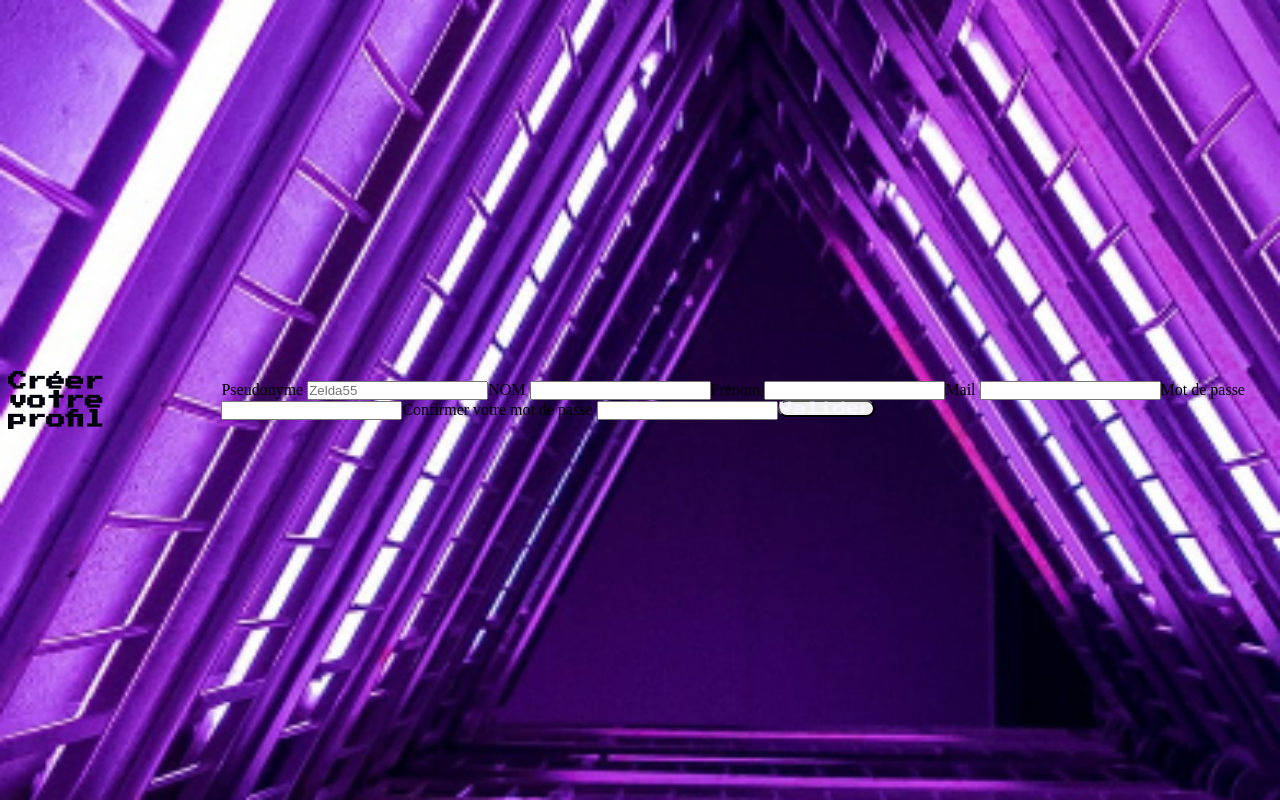
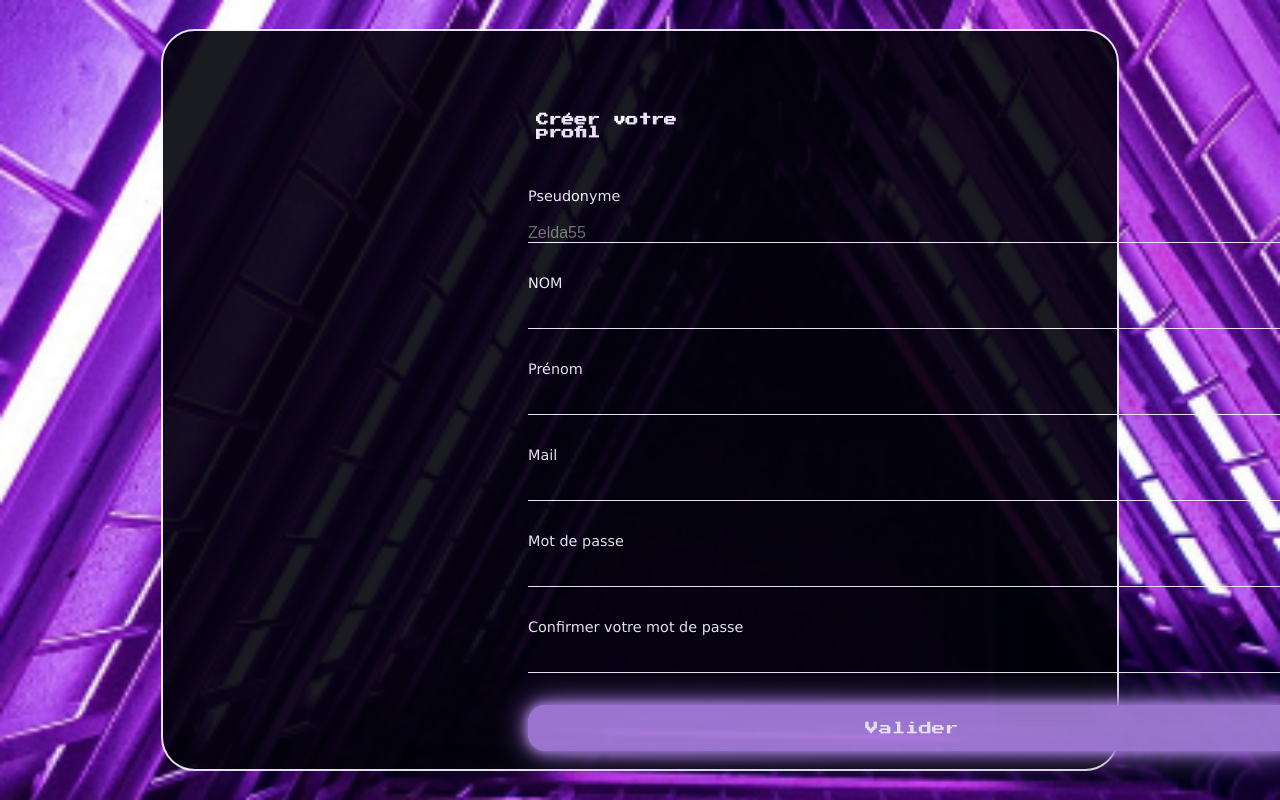
Before and after one commit to WildCodeSchool-2024-02/JS-lyon-0224-P3-wildygamy, a React (Vite) app in the folder client/: page /registration in a window 1280 px wide. Built offline with nearby package versions, Linux system fonts and the light colour scheme; no server answers.

Commit message:
the CCS of the form is finished

```diff
--- a/client/src/pages/RegistrationPage/RegistrationPage.jsx
+++ b/client/src/pages/RegistrationPage/RegistrationPage.jsx
@@ -4,8 +4,9 @@ import styles from "./RegistrationPage.module.css";
 export default function RegistrationPage() {
   return (
     <div className={styles.backgroundRegistration}>
+      <div className={styles.cardRegistration}>
+        <Form method="post" className={styles.formRegistration}>
           <h3>Créer votre profil</h3>
-      <Form method="post" className={styles.formRegistration}>
           <label htmlFor="username">Pseudonyme</label>{" "}
           <input
             placeholder="Zelda55"
@@ -59,5 +60,6 @@ export default function RegistrationPage() {
           </button>
         </Form>
       </div>
+    </div>
   );
 }
--- a/client/src/pages/RegistrationPage/RegistrationPage.module.css
+++ b/client/src/pages/RegistrationPage/RegistrationPage.module.css
@@ -10,3 +10,73 @@
   justify-content: center;
   align-items: center;
 }
+
+/* CARD */
+.cardRegistration {
+  background-color: var(--dark-color);
+  opacity: 0.9;
+  width: 67vw;
+  height: 92vh;
+  border: var(--light-color) solid 2px;
+  border-radius: 2.125rem;
+  display: flex;
+  flex-direction: column;
+  align-items: center;
+  justify-content: flex-start;
+  padding: 0.1rem 3rem 0 3rem;
+}
+
+.formRegistration {
+  display: flex;
+  flex-direction: column;
+  align-content: center;
+  width: 28vh;
+  gap: 1.2rem;
+}
+
+.formRegistration h3 {
+  color: var(--light-color);
+  font-size: 0.8rem;
+  padding: 4.5rem 0 0.6rem 0;
+}
+
+.formRegistration label {
+  font-family: var(--main-font-family);
+  color: var(--light-color);
+  font-size: 0.9rem;
+  padding-top: 0.8rem;
+}
+
+.formRegistration input {
+  background-color: transparent;
+  width: 60vw;
+  border: none;
+  border-bottom: solid var(--light-color) 0.08rem;
+  color: var(--light-color);
+  font-size: 1rem;
+  padding-top: 0;
+}
+
+/* BUTTON */
+.formRegistration button {
+  width: 60vw;
+  height: 5.7vh;
+  border: none;
+  border-radius: 1.1rem;
+  background-color: var(--main-color);
+  backdrop-filter: blur(1rem) var(--light-color);
+  box-shadow:
+    0 0 8px var(--main-color),
+    inset 0 0 8px var(--main-color),
+    0 0 16px var(--main-color),
+    inset 0 0 16px var(--main-color),
+    0 0 32px var(--main-color),
+    inset 0 0 32px var(--main-color);
+  margin-top: 0.8rem;
+}
+
+.formRegistration button:hover {
+  background-color: lightslategrey;
+  color: var(--light-color);
+  cursor: pointer;
+}
```
Lines whose indentation alone changed are shown as unchanged.
